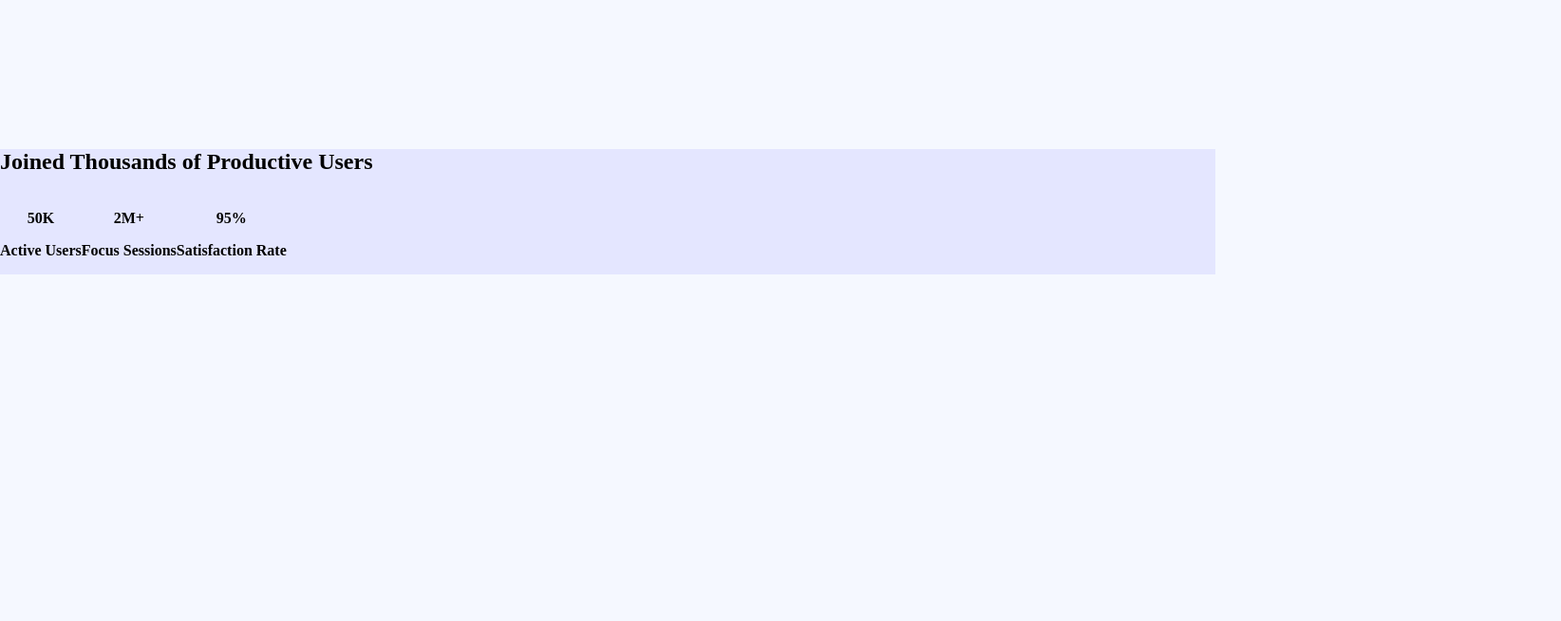
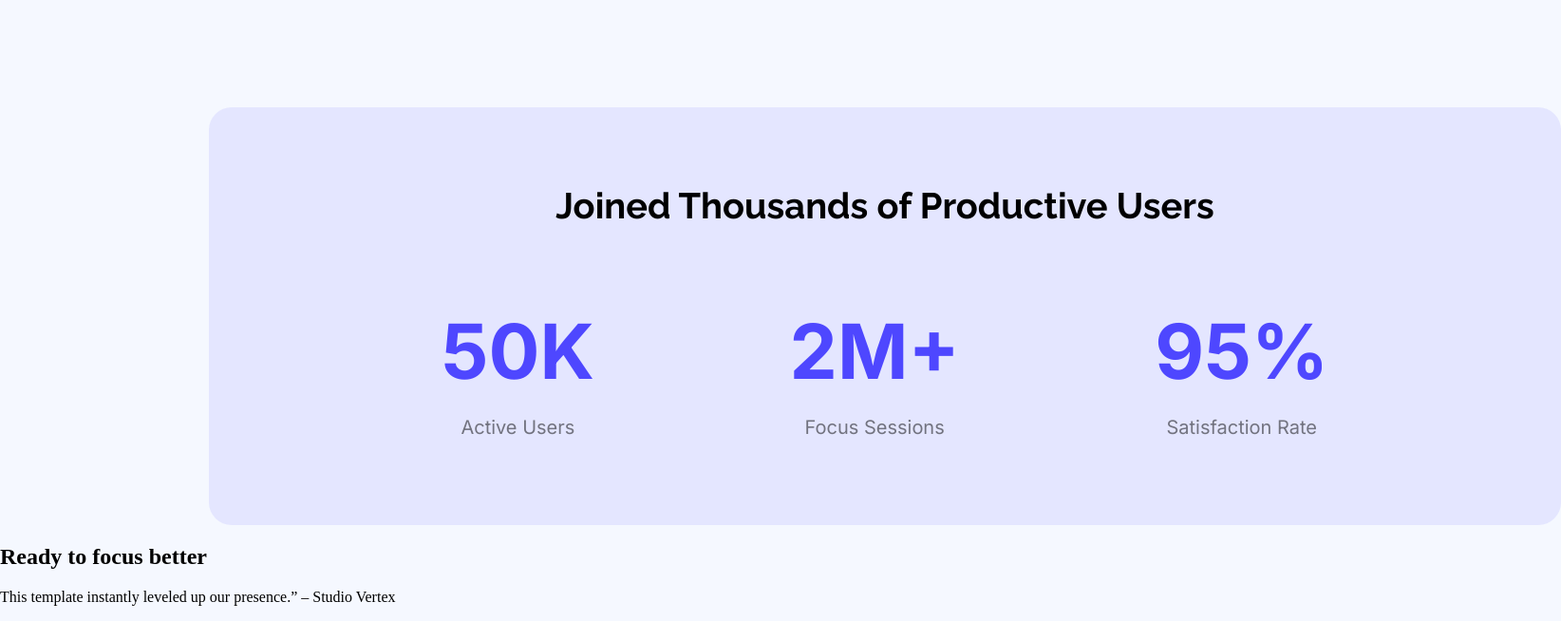
Before and after one commit to romelomar/assignment-1, a plain HTML site: page index.html in a window 1280 px wide. Shown: the part 1188-1842 px from the top of the page at 95% size, 1644 px wide, since content can reach past the window. Before the commit the page ends 1498 px from the top, so only its background shows below. Drawn offline with Linux system fonts and the light colour scheme.

Commit message:
image added

```diff
--- a/index.html
+++ b/index.html
@@ -32,27 +32,31 @@
                         <p><a href=""><button class="btn-primary btn-launch">Launch Live Preview</button></a></p>
                     </h4>
                     <section>
-                        <img class="img" src="../Assets/wc-mini.png" alt="">
+                        <img class="img" src="/Assets/wc-mini.png" alt="">
                     </section>
                     </div>
         </section>
         <section class="stats-main">
-            <h1 class="stats-head">
+            <h1 class="stats-head raleway-normal">
                 Joined Thousands of Productive Users</h1>
             <h4 class="stats">
                 <div class="stats-number">
-                    <p>50K</p>
-                    <p>Active Users</p>
+                    <p class="number inter-normal">50K</p>
+                    <p class="descre inter-normal">Active Users</p>
                 </div>
                 <div class="stats-number">
-                    <p>2M+</p>
-                    <p>Focus Sessions</p>
+                    <p class="number inter-normal">2M+</p>
+                    <p class="descre inter-normal">Focus Sessions</p>
                 </div>
                 <div class="stats-number">
-                    <p>95%</p>
-                    <p>Satisfaction Rate</p>
+                    <p class="number inter-normal">95%</p>
+                    <p class="descre inter-normal">Satisfaction Rate</p>
                 </div>
             </h4>
+        </section>
+        <section class="led-section">
+            <h1 class="led-title">Ready to focus better</h1>
+            <p>This template instantly leveled up our presence.” – Studio Vertex</p>
 
         </section>
     </main>
--- a/style/style.css
+++ b/style/style.css
@@ -109,14 +109,54 @@ ul {
     margin-top: 0;
 }
 .h4{
-    margin-top: 100px;
+    /* margin-top: 100px; */
 }
 
 .stats{
     display: flex;
-    text-align: center;
+    /* text-align: center;  */
+    justify-content: space-around;
+    /* align-items: center;   */
 }
 
 .stats-main{
 background-color: rgba(78, 71, 255, .1);
+width: 1140px;
+height: auto;
+border-radius: 24px;
+justify-content: center;
+align-items: center;
+text-align: center;
+/* margin: 0 150px 0 170px; */
+margin-left: 220px;
+padding: 50px 142px;
+
 }
+.stats-number{
+    text-align: center;
+    margin: 0;
+    padding: 0;
+
+}
+.stats-head{
+    font-size: 38px;
+    font-weight: bold;
+}
+.number{
+    font-size: 80px;
+    font-weight: bold;
+    color: #4E47FF;
+    margin: 50px 0 0 0;
+    padding: 0;
+
+}
+.descre{
+    font-size: 20px;
+    font-weight: 400;
+    color: rgba(0, 0, 0, .5);
+}
+
+/* led section styles */
+.led-section{
+
+}
```
Also changed, not shown: 1 other file.
